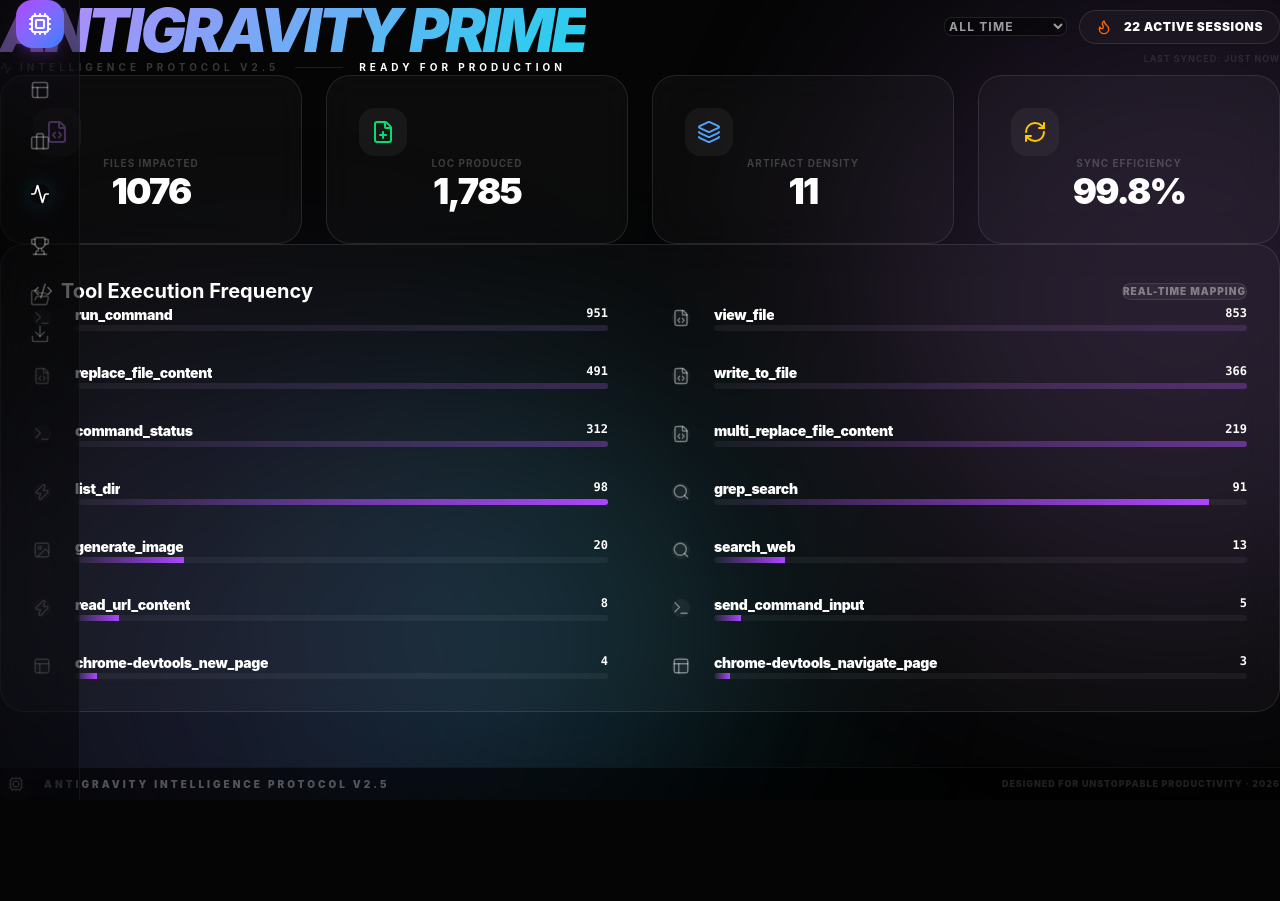
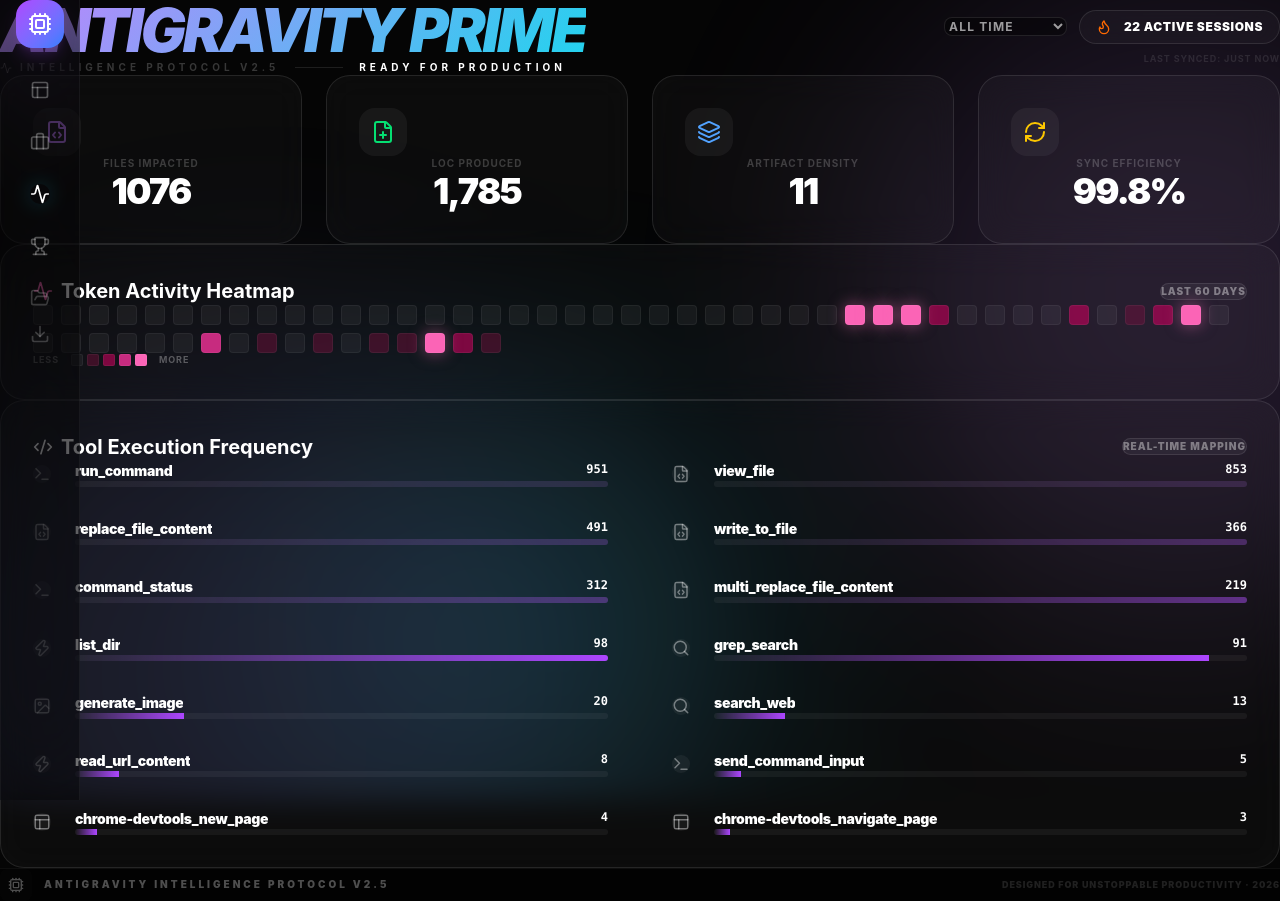
Before and after one commit to Paranjayy/antigravity-token-analyzer, a React (Vite) app: page / in a window 1280 px wide. Both pictures are taken after a click on the button "Engineering". Before the commit the page ends 800 px from the top, so only its background shows below. Built offline with nearby package versions, Linux system fonts and the light colour scheme.

Commit message:
feat: add 60-day token activity heatmap to engineering tab

```diff
--- a/src/App.tsx
+++ b/src/App.tsx
@@ -331,6 +331,45 @@ function App() {
                 ))}
               </div>
               <div className="glass-card border-white/5">
+                <div className="flex items-center justify-between mb-8">
+                  <h3 className="text-xl font-bold flex items-center gap-2"><ActivityIcon size={20} className="text-pink-400" /> Token Activity Heatmap</h3>
+                  <div className="flex items-center gap-2 px-4 py-1.5 rounded-full bg-white/5 border border-white/10 text-[10px] font-black text-white/40 uppercase tracking-widest">
+                    Last 60 Days
+                  </div>
+                </div>
+                <div className="flex flex-wrap gap-2">
+                  {Array.from({ length: 60 }).map((_, i) => {
+                    const d = new Date();
+                    d.setDate(d.getDate() - (59 - i));
+                    const dateStr = d.toISOString().split('T')[0];
+                    const dayData = (currentStats.timeline as any)?.[dateStr];
+                    const count = dayData ? dayData.input + dayData.output : 0;
+
+                    let bgClass = "bg-white/5";
+                    if (count > 0 && count < 50000) bgClass = "bg-pink-900/40";
+                    else if (count >= 50000 && count < 200000) bgClass = "bg-pink-700/60";
+                    else if (count >= 200000 && count < 500000) bgClass = "bg-pink-500/80";
+                    else if (count >= 500000) bgClass = "bg-pink-400 drop-shadow-[0_0_8px_rgba(244,114,182,0.5)]";
+
+                    return (
+                      <div key={dateStr} title={`${dateStr}: ${count.toLocaleString()} tokens`} className={`w-5 h-5 rounded-[4px] ${bgClass} border border-white/5 hover:border-pink-400 hover:scale-125 hover:z-10 transition-all cursor-crosshair`} />
+                    );
+                  })}
+                </div>
+                <div className="flex items-center gap-3 mt-6 text-[9px] font-bold text-white/30 uppercase tracking-widest">
+                  <span>Less</span>
+                  <div className="flex gap-1">
+                    <div className="w-3 h-3 rounded-[2px] bg-white/5 border border-white/5" />
+                    <div className="w-3 h-3 rounded-[2px] bg-pink-900/40 border border-white/5" />
+                    <div className="w-3 h-3 rounded-[2px] bg-pink-700/60 border border-white/5" />
+                    <div className="w-3 h-3 rounded-[2px] bg-pink-500/80 border border-white/5" />
+                    <div className="w-3 h-3 rounded-[2px] bg-pink-400 border border-white/5" />
+                  </div>
+                  <span>More</span>
+                </div>
+              </div>
+
+              <div className="glass-card border-white/5">
                 <div className="flex items-center justify-between mb-12">
                   <h3 className="text-xl font-bold flex items-center gap-2"><Code2 size={20} className="text-accent" /> Tool Execution Frequency</h3>
                   <div className="flex items-center gap-2 px-4 py-1.5 rounded-full bg-white/5 border border-white/10 text-[10px] font-black text-white/40 uppercase tracking-widest">
```
